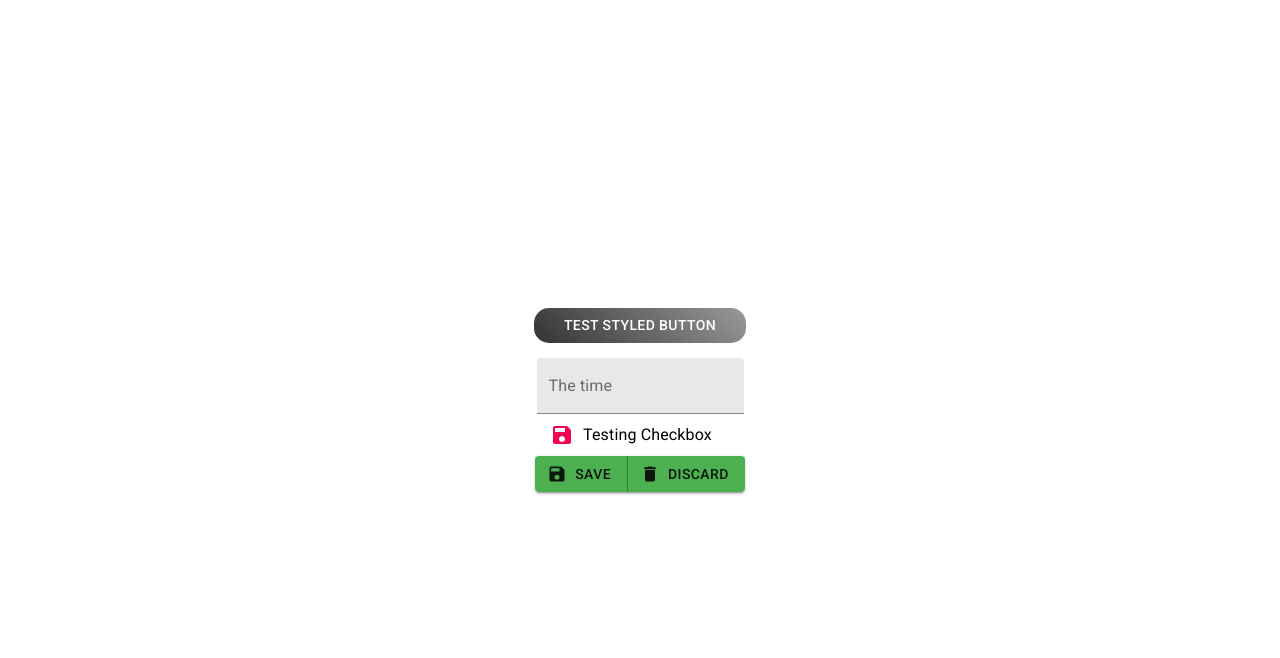
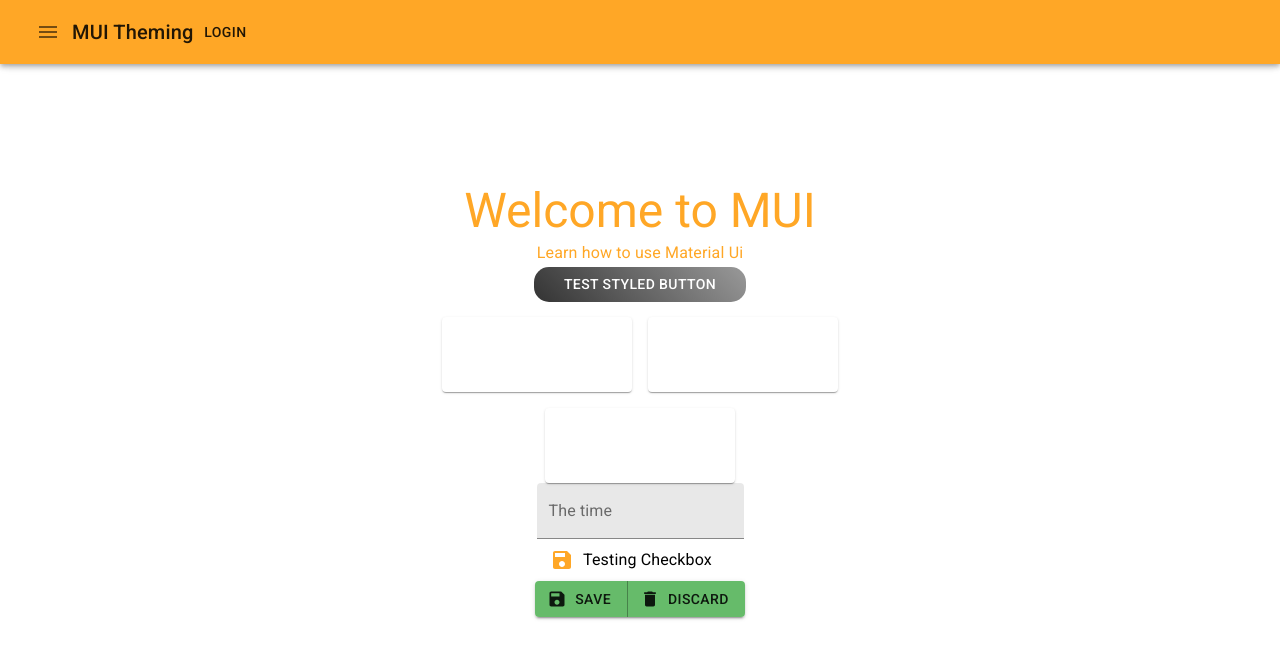
Before and after one commit to milosVlajic/loginPage, a React (Create React App) app: page /carcharger in a window 1280 px wide. Shown: the top 658 px of the page. Built offline with nearby package versions, Linux system fonts and the light colour scheme.

Commit message:
add carcharger page, testing mui

```diff
--- a/src/page/CarCharger.js
+++ b/src/page/CarCharger.js
@@ -5,16 +5,25 @@
   Checkbox,
   FormControlLabel,
   TextField,
+  Typography,
+  Container,
+  Paper,
+  Grid,
+  AppBar,
+  Toolbar,
+  IconButton,
 } from '@material-ui/core';
 import SaveIcon from '@material-ui/icons/Save';
 import DeleteIcon from '@material-ui/icons/Delete';
+import MenuIcon from '@material-ui/icons/Menu';
+import '@fontsource/roboto';
 
 import {
   makeStyles,
   ThemeProvider,
   createTheme,
 } from '@material-ui/core/styles';
-import { green } from '@material-ui/core/colors';
+import { green, orange } from '@material-ui/core/colors';
 
 const useStyles = makeStyles({
   root: {
@@ -28,9 +37,17 @@
 });
 
 const theme = createTheme({
+  typography: {
+    h2: {
+      fontSize: 18,
+    },
+  },
   palette: {
     primary: {
-      main: green[500],
+      main: green[400],
+    },
+    secondary: {
+      main: orange[400],
     },
   },
 });
@@ -64,8 +81,38 @@
 const CarCharger = () => {
   return (
     <ThemeProvider theme={theme}>
+      <Container maxWidth="xs">
         <div className="App-header">
+          <AppBar color="secondary">
+            <Toolbar>
+              <IconButton>
+                <MenuIcon />
+              </IconButton>
+              <Typography variant="h6">MUI Theming</Typography>
+              <Button>Login</Button>
+            </Toolbar>
+          </AppBar>
+          <Typography variant="h3" color="secondary">
+            Welcome to MUI
+          </Typography>
+
+          <Typography variant="subtitle1" color="secondary">
+            Learn how to use Material Ui
+          </Typography>
           <ButtonStyled />
+          <Grid container spacing={2} justify="center">
+            <Grid item xs={3} sm={6}>
+              <Paper style={{ height: 75, width: '100%' }} />
+            </Grid>
+
+            <Grid item xs={3} sm={6}>
+              <Paper style={{ height: 75, width: '100%' }} />
+            </Grid>
+
+            <Grid item xs={3} sm={6}>
+              <Paper style={{ height: 75, width: '100%' }} />
+            </Grid>
+          </Grid>
           <TextField
             variant="filled"
             color="secondary"
@@ -80,6 +127,7 @@
             <Button startIcon={<DeleteIcon />}>Discard</Button>
           </ButtonGroup>
         </div>
+      </Container>
     </ThemeProvider>
   );
 };
```
Lines whose indentation alone changed are shown as unchanged.
